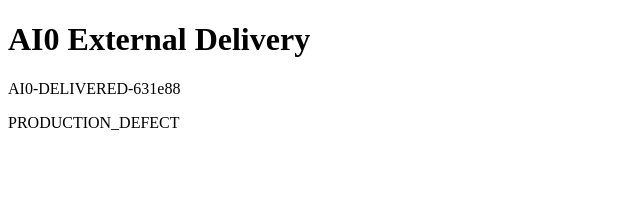
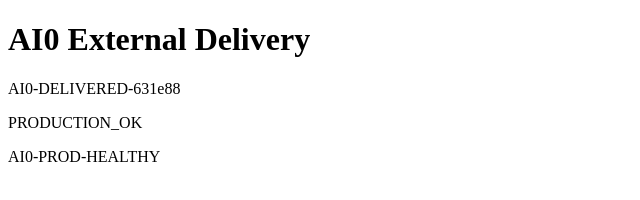
Before and after one commit to HALF-2300/ai0-external-delivery-proof, a plain HTML site: page index.html in a window 1280 px wide. Shown: the whole page, without its empty margins (0-640 px from the left). Drawn offline with Linux system fonts and the light colour scheme.

Commit message:
fix(prod): resolve inc_8689047379

```diff
--- a/index.html
+++ b/index.html
@@ -1 +1 @@
-<!doctype html><html><head><title>AI0 Ext</title></head><body><h1>AI0 External Delivery</h1><p id='marker'>AI0-DELIVERED-631e88</p><p id='prod-marker'>PRODUCTION_DEFECT</p></body></html>
+<!doctype html><html><head><title>AI0 Ext</title></head><body><h1>AI0 External Delivery</h1><p id='marker'>AI0-DELIVERED-631e88</p><p id='prod-marker'>PRODUCTION_OK</p><p id='prod-marker'>AI0-PROD-HEALTHY</p></body></html>
```
